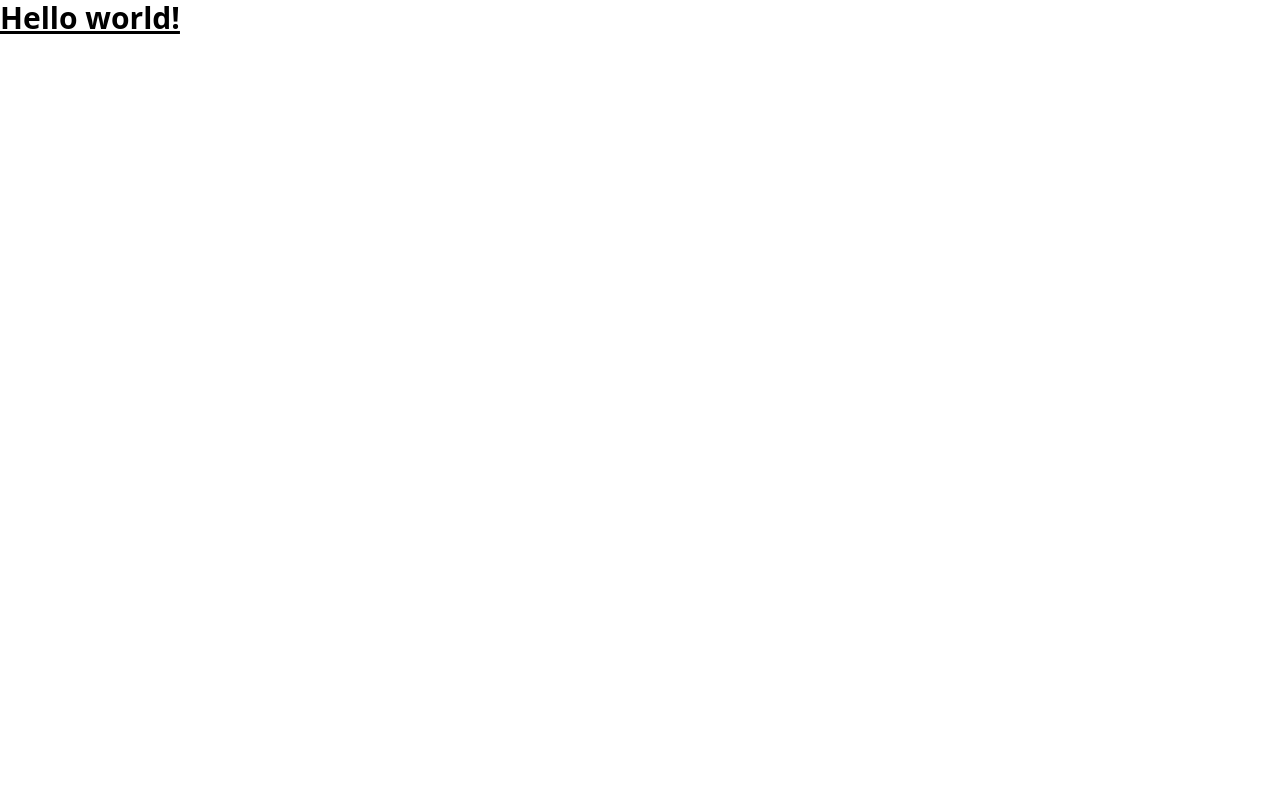
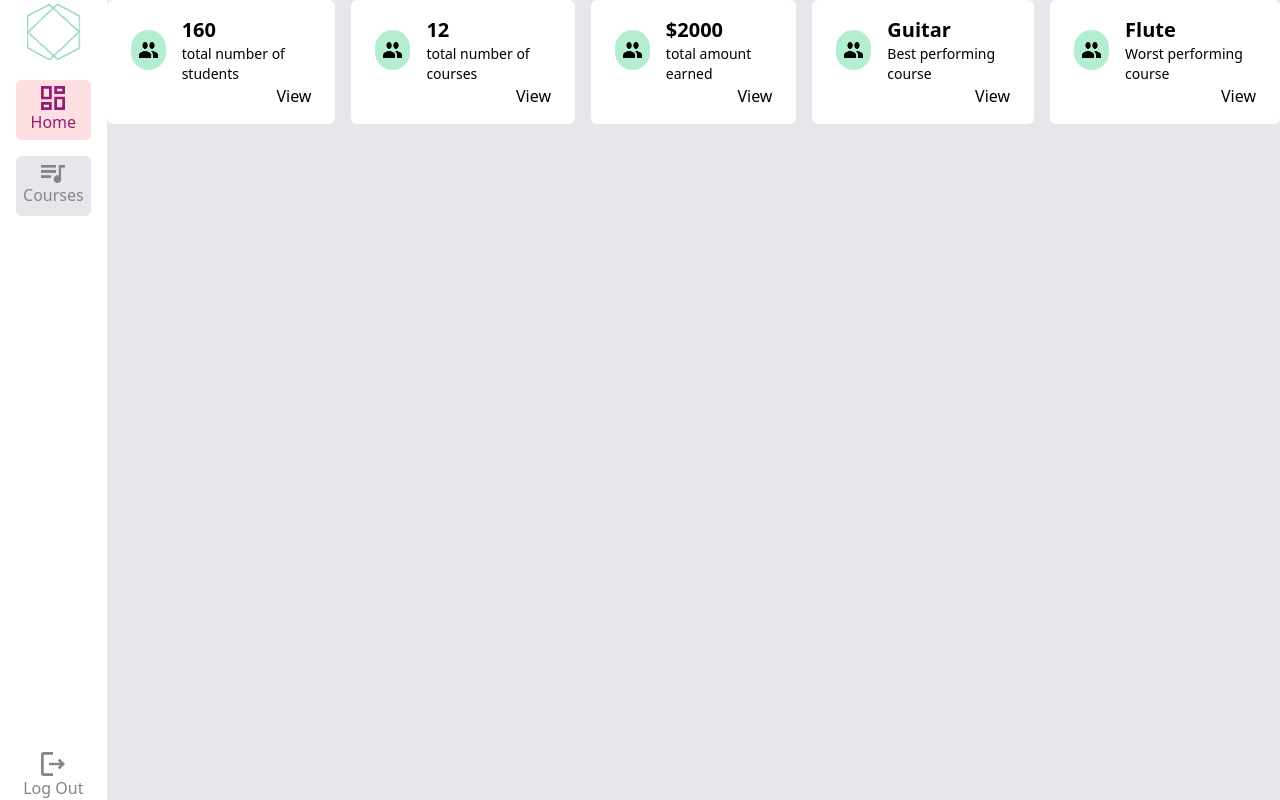
Before and after one commit to Patil-Shrikrishna/Octalogic, a React (Vite) app: page / in a window 1280 px wide. Built offline with nearby package versions, Linux system fonts and the light colour scheme.

Commit message:
[add]: Added sidebar and data card components

```diff
--- a/src/App.jsx
+++ b/src/App.jsx
@@ -1,7 +1,21 @@
+import DataCard from "./component/DataCard";
+import Sidebar from "./component/Sidebar";
+
 function App() {
   return (
-    <div>
-      <h1 className="text-3xl font-bold underline">Hello world!</h1>
+    <div className="flex bg-[#E5E7EB]">
+      <div className="w-1/12 ">
+        <Sidebar />
+      </div>
+      <div className="w-11/12">
+        <div className="flex gap-4">
+          <DataCard number="160" desc="total number of students" />
+          <DataCard number="12" desc="total number of courses" />
+          <DataCard number="$2000" desc="total amount earned" />
+          <DataCard number="Guitar" desc="Best performing course" />
+          <DataCard number="Flute" desc="Worst performing course" />
+        </div>
+      </div>
     </div>
   );
 }
--- /dev/null
+++ b/src/component/DataCard.jsx
@@ -0,0 +1,29 @@
+import PropTypes from "prop-types";
+import profile from "../assets/profile.png";
+const DataCard = (props) => {
+  return (
+    <div className="bg-white rounded-md w-fit py-4 px-6">
+      {/* top */}
+      <div className="flex gap-4 justify-center items-center">
+        <div className="flex justify-center items-center bg-[#B2EECF] rounded-full w-10 h-10 p-2">
+          <img src={profile} className="h-4" />
+        </div>
+        <div>
+          <p className="text-xl font-bold">{props.number}</p>
+          <p className="text-sm">{props.desc}</p>
+        </div>
+      </div>
+      {/* bottom */}
+      <div className="flex justify-end">
+        <p>View</p>
+      </div>
+    </div>
+  );
+};
+
+DataCard.propTypes = {
+  number: PropTypes.string.isRequired,
+  desc: PropTypes.string.isRequired,
+};
+
+export default DataCard;
--- /dev/null
+++ b/src/component/Sidebar.jsx
@@ -0,0 +1,37 @@
+import logo from "../assets/Logo.png";
+import logout from "../assets/logout.png";
+import home from "../assets/home.png";
+import courses from "../assets/courses.png";
+const Sidebar = () => {
+  return (
+    <div className="bg-white px-4 h-full min-h-screen flex flex-col gap-4 justify-between">
+      {/* logo */}
+      <div className="flex flex-col">
+        <div className="flex justify-center items-center mb-4">
+          <img src={logo} className="w-16" />
+        </div>
+        {/* menu */}
+        <div className=" flex flex-col  justify-between gap-4 ">
+          {/* top */}
+          <div className="flex  flex-col gap-4">
+            <div className="flex flex-col justify-center items-center rounded-md bg-[#FEDFE1] text-[#901E75] p-2 h-[60px] ">
+              <img src={home} className="w-6" />
+              <p>Home</p>
+            </div>
+            <div className="flex flex-col justify-center items-center rounded-md bg-[#E5E7EB] text-[#83858B] p-2 h-[60px] ">
+              <img src={courses} className="w-6" />
+              <p>Courses</p>
+            </div>
+          </div>
+        </div>
+      </div>
+      {/* bottom */}
+      <div className="flex flex-col  justify-center items-center text-[#83858B] ">
+        <img src={logout} className="w-6" />
+        <p>Log Out</p>
+      </div>
+    </div>
+  );
+};
+
+export default Sidebar;
```
